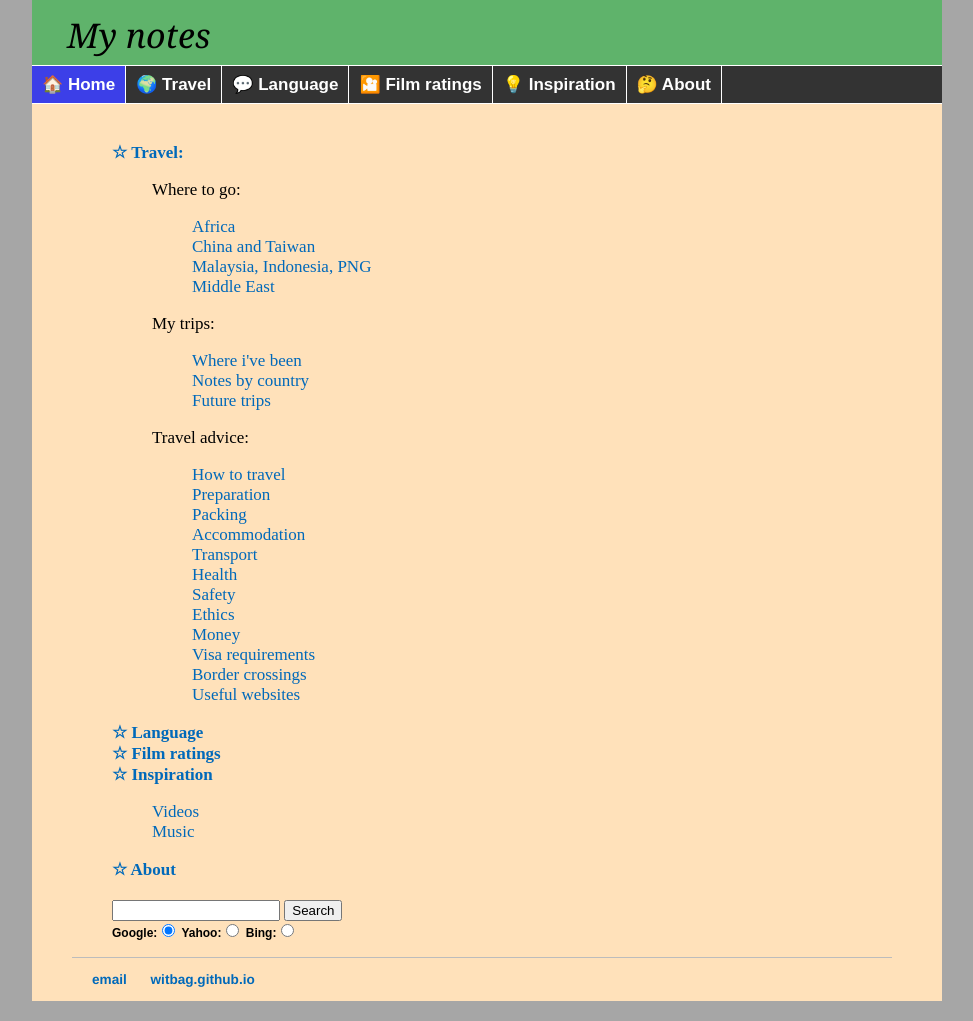
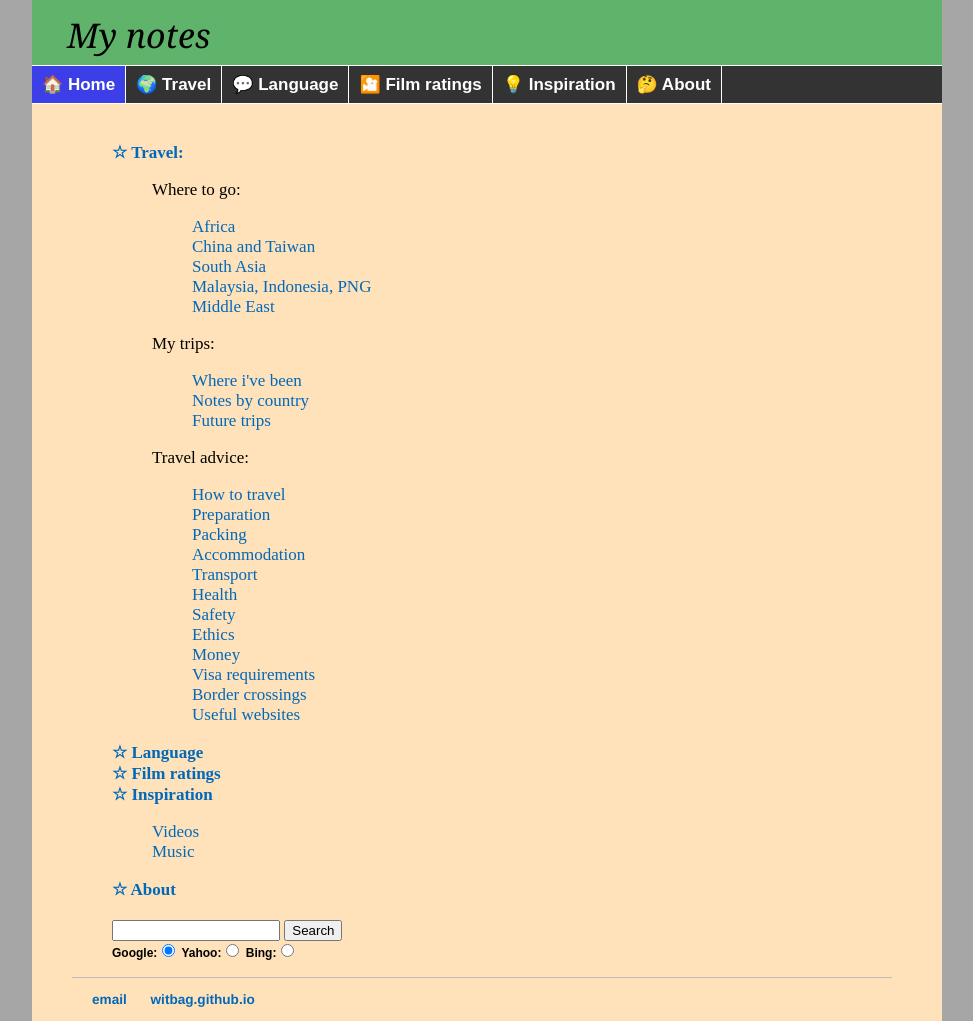
Before and after one commit to witbag/witbag.github.io, a Jekyll site: the page built from index.html, in a window 1280 px wide. Shown: the whole page, without its empty margins (153-1126 px from the left). Built offline with Jekyll 4.4.1, drawn with Linux system fonts in a browser that asks for light colours.

Commit message:
Update index.html

```diff
--- a/index.html
+++ b/index.html
@@ -12,6 +12,7 @@ Where to go:<br>
 <dir>
 <a href="/travel/africa.html">Africa</a><br>
 <a href="/travel/china.html">China and Taiwan</a><br>
+<a href="/travel/s_asia.html">South Asia</a><br>
 <a href="/travel/se_asia.html">Malaysia, Indonesia, PNG</a><br>
 <a href="/travel/westasia.html">Middle East</a>
 </dir>
```
